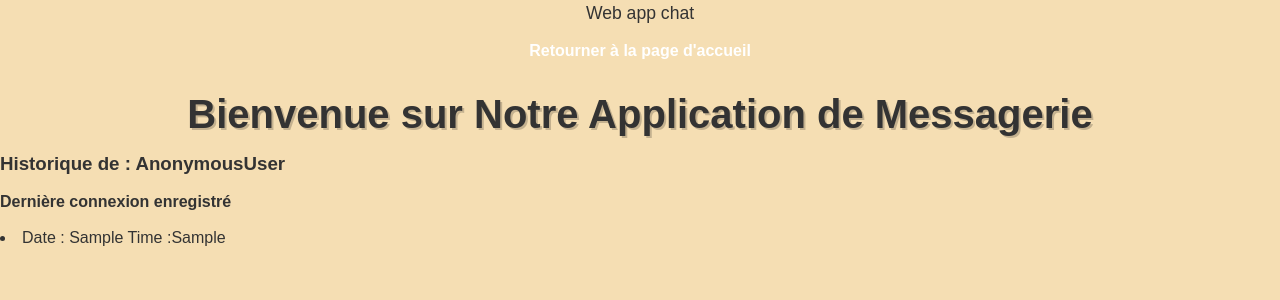
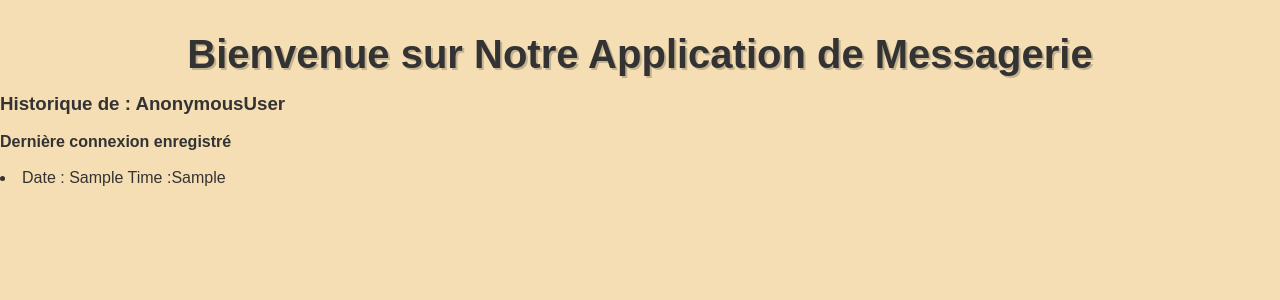
Before and after one commit to MaelRibes/Web-App-Chat, a Django app: template chat_app/templates/chat_app/historique.html in a window 1280 px wide. Shown: the top 300 px of the page. Run offline with Django 4.2, Linux system fonts and the light colour scheme; the template is opened without the code that fills it: most values are stand-ins (such as "Sample title", 1, 10 or a date in 2020).

Commit message:
adding historique

```diff
--- a/chat_app/templates/chat_app/header.html
+++ /dev/null
@@ -1,6 +0,0 @@
-<div class="header">
-  <p>Web app chat</p>
-  <div class="centered">
-    <a href="{% url 'index' %}" class="btn btn-primary">Retourner à la page d'accueil</a>
-  </div>
-</div>
--- a/chat_app/templates/chat_app/historique.html
+++ b/chat_app/templates/chat_app/historique.html
@@ -94,7 +94,6 @@
     </style>
 </head>
 <body>
-{% include 'chat_app/header.html' %}
 
 <h1>Bienvenue sur Notre Application de Messagerie</h1>
 <div class="container">
--- a/chat_app/templates/chat_app/index.html
+++ b/chat_app/templates/chat_app/index.html
@@ -171,13 +171,13 @@
             <h4>Utilisateurs : </h4><br/>
             {% for username in connectedUsersArray %}
                 <li>
-                    <span id="connecte">{{ username }}<span id="connecte-info">{{ username }} est connecté</span></span>
+                    <a href="{% url 'historique' username %}" id="connecte">{{ username }}<span id="connecte-info">{{ username }} est connecté</span></a>
                 </li>
             {% endfor %}
             {% for username in disconnectedUsersArray %}
                 <li>
-                    <span id="deconnecte">{{ username }}<span
-                            id="deconnecte-info">{{ username }} est déconnecté</span></span>
+                    <a href="{% url 'historique' username %}" id="deconnecte">{{ username }}<span
+                            id="deconnecte-info">{{ username }} est déconnecté</span></a>
                 </li>
             {% endfor %}
         </div>
```
Also changed, not shown: db.sqlite3.
